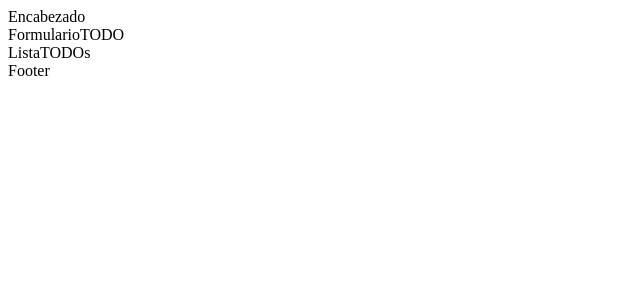
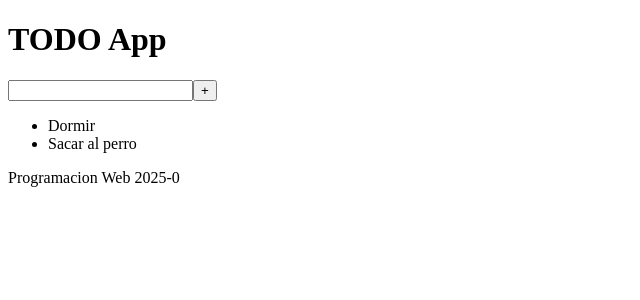
Before and after one commit to Estebantonio2/avance_react, a React (Vite) app: page / in a window 1280 px wide. Shown: the top 300 px of the page, without its empty margins (0-640 px from the left). Built offline with nearby package versions, Linux system fonts and the light colour scheme.

Commit message:
componentes y props

```diff
--- a/src/Encabezado.tsx
+++ b/src/Encabezado.tsx
@@ -1,7 +1,11 @@
-const Encabezado = () => {
-    return <div>
-        Encabezado
-    </div>
+interface EncabezadoProps {
+    titulo: string;
+}
+
+const Encabezado = (props: EncabezadoProps) => {
+    return <h1>
+        {props.titulo}
+    </h1>
 }
 
 export default Encabezado;
--- a/src/Footer.tsx
+++ b/src/Footer.tsx
@@ -1,6 +1,6 @@
 const Footer = () => {
     return <div>
-        Footer
+        Programacion Web 2025-0
     </div>
 }
 
--- a/src/FormularioTODO.tsx
+++ b/src/FormularioTODO.tsx
@@ -1,7 +1,8 @@
 const FormularioTODO = () => {
-    return <div>
-        FormularioTODO
-    </div>
+    return <section>
+        <input id="todo_text" type="text"></input>
+        <button id="but_agregar" type="button">+</button>
+    </section>
 }
 
 export default FormularioTODO;
--- a/src/ListaTODOs.tsx
+++ b/src/ListaTODOs.tsx
@@ -1,7 +1,19 @@
-const ListaTODOs = () => {
-    return <div>
-        ListaTODOs
-    </div>
+import { TODO } from "./TodoPage";
+
+interface ListaTODOsProps {
+    lista: TODO[]
+}
+
+const ListaTODOs = (props: ListaTODOsProps) => {
+    return <section>
+        <ul id="todos">
+            {
+                props.lista.map((item: TODO) => {
+                    return <li>{item.descripcion}</li>
+                })
+            }
+        </ul>
+    </section>
 }
 
 export default ListaTODOs;
--- a/src/TodoPage.tsx
+++ b/src/TodoPage.tsx
@@ -3,11 +3,27 @@ import Footer from "./Footer";
 import FormularioTODO from "./FormularioTODO";
 import ListaTODOs from "./ListaTODOs";
 
+export interface TODO {
+    descripcion: string;
+    fecha: Date;
+}
+
 const TodoPage = () => {
+    const nombreApp = "TODO App";
+    const listaPorHacer: TODO[] = [
+        {
+            descripcion: "Dormir",
+            fecha: new Date()
+        },
+        {
+            descripcion: "Sacar al perro",
+            fecha: new Date()
+        }
+    ]
     return <div>
-        <Encabezado />
+        <Encabezado titulo={nombreApp}/>
         <FormularioTODO />
-        <ListaTODOs />
+        <ListaTODOs lista={listaPorHacer}/>
         <Footer />
     </div>
 }
```
